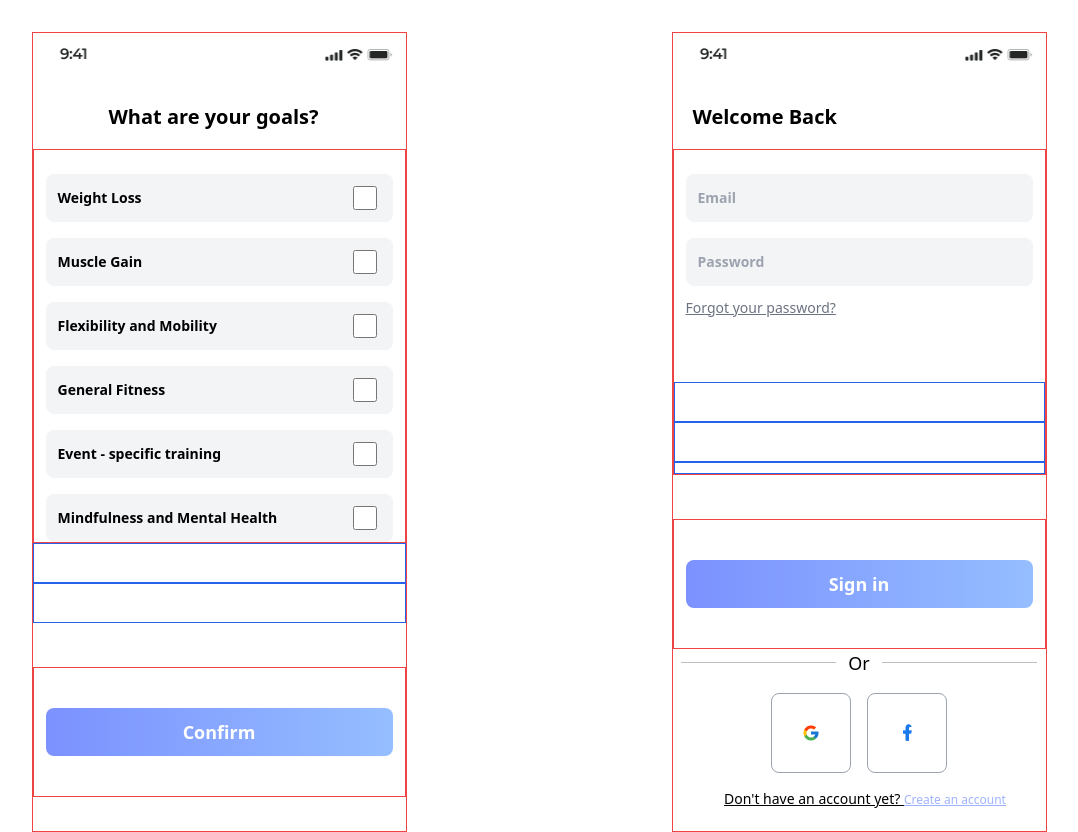
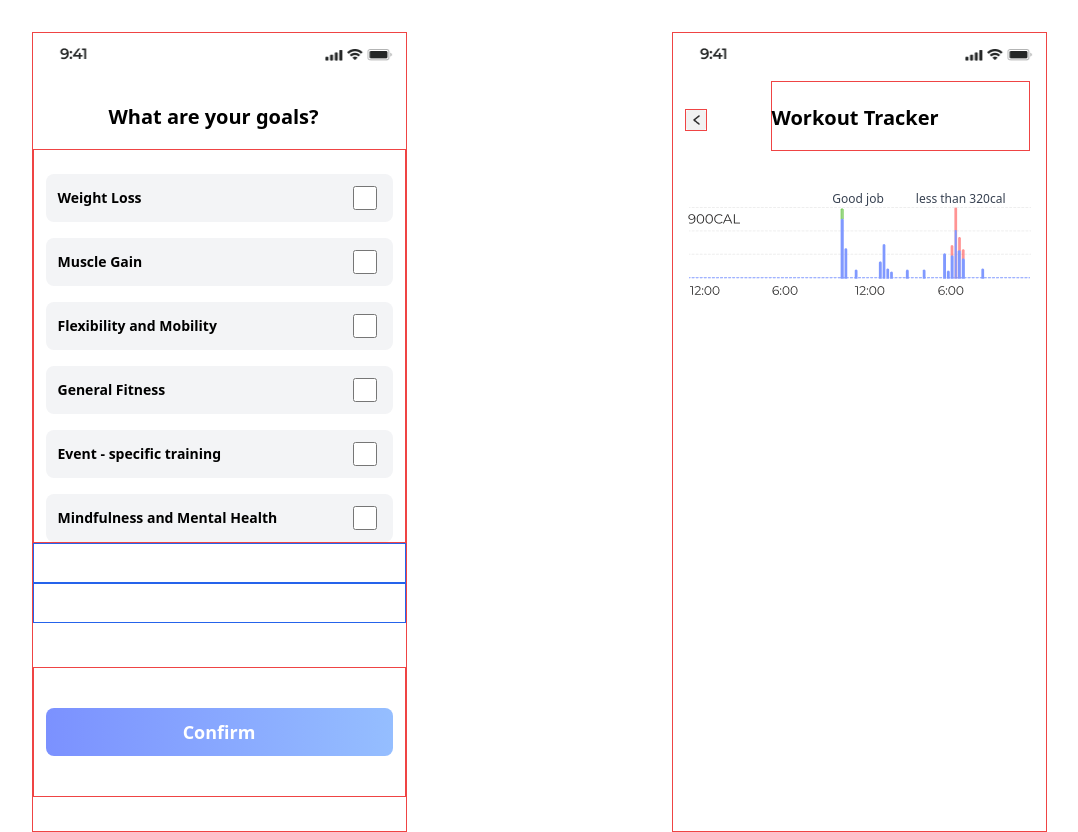
Before and after one commit to AbuUsaid/fitness_app_UI, a website: page src/index.html in a window 1280 px wide. Shown: the part 1664-2496 px from the top of the page, without its empty margins (101-1179 px from the left). Drawn offline with Linux system fonts and the light colour scheme.

Commit message:
align the graph with text

```diff
--- a/src/index.html
+++ b/src/index.html
@@ -426,101 +426,36 @@
       <div class="w-[375px] h-[800px] border border-red-500 mx-auto">
         <img src="/assets/Status.png" alt="Status" />
         <div>
-          <div class="flex justify-start items-center pt-1 pl-2">
+          <div class="flex justify-between items-center pt-1 pl-3 mb-8">
+            <img
+              src="/assets/chevron-left.png"
+              alt="back button"
+              class="border border-red-500 mr-12"
+            />
             <h2
-              class="text-left font-roboto font-bold text-xl leading-6 mb-2 mx-3 pt-6 pb-3"
+              class="text-start font-roboto font-bold text-xl leading-6 mb-2 mx-4 pt-6 pb-5 border border-red-500 flex-1"
             >
-              Welcome Back
+              Workout Tracker
             </h2>
           </div>
+          <!-- graph -->
           <div>
-            <!-- input form*4 -->
-            <div class="relative border border-red-500">
-              <form class="pt-6">
-                <div class="flex flex-col gap-4 mx-3">
-                  <input
-                    type="emal"
-                    placeholder="Email"
-                    class="w-85 h-12 rounded-lg bg-gray-100 text-sm font-monserrat font-bold text-gray-500 pl-3"
-                  />
-                  <input
-                    type="password"
-                    placeholder="Password"
-                    class="w-85 h-12 rounded-lg bg-gray-100 text-sm font-monserrat font-bold text-gray-500 pl-3"
-                  />
-                </div>
-              </form>
-              <!-- forgot password -->
-              <div class="flex items-center mb-6 mt-3">
-                <label
-                  for="forgot password"
-                  class="text-sm font-monserrat font-medium text-gray-500 ml-3 underline mb-10"
-                >
-                  Forgot your password?
-                </label>
-              </div>
-
-              <!--⚠️ the below divs help in aligning of buttons and for creating gap -->
-              <div class="border border-blue-600 h-10"></div>
-              <div class="border border-blue-600 h-10"></div>
-              <div class="border border-blue-600 h-3"></div>
+            <!-- Good job and less thatn 320 cals -->
+            <div class='flex items-center justify-end mr-10'>
+              <h2 class="font-monserrat text-xs font-normal leading-tight text-left text-gray-700">Good job </h2>
+              <h2 class="font-monserrat text-xs font-normal leading-tight text-left text-gray-700 ml-8">less than 320cal</h2>
+            </div>
+            <div class='flex justify-center'>
+              <img src="/assets/Chart.png" alt="graph">
             </div>
 
-            <!-- button here -->
-            <div
-              class="relative flex justify-center border border-red-500 mt-11"
-            >
-              <button
-                class="w-95 h-12 rounded-lg bg-gradient-to-r from-[#7B91FF] to-[#95BEFF] text-white font-monserrat font-bold text-lg focus:outline-none focus:ring-2 focus:ring-offset-2 focus:ring-blue-500 flex items-center flex-1 justify-center px-10 my-10 mx-3"
-              >
-                <h2 class="p-12">Sign in</h2>
-              </button>
-            </div>
-            <!-- or -->
-            <div class="flex items-center justify-center">
-              <div class="w-155 h-px border-solid border-gray-100 mr-3">
-                <img src="/assets/Line.png" alt="" />
-              </div>
-              <span class="text-lg text-black">Or</span>
-              <div class="w-155 h-px border-solid border-gray-100 ml-3">
-                <img src="/assets/Line.png" alt="" />
-              </div>
-            </div>
-            <!-- company logos -->
-            <div class="flex justify-center items-center mt-4">
-              <button
-                class="w-20 h-20 rounded-lg border border-gray-400 mr-4 flex justify-center items-center"
-              >
-                <img
-                  src="/assets/google.png"
-                  alt="Google Logo"
-                  class="w-15 h-15 object-cover rounded-full"
-                />
-              </button>
+          </div>
 
-              <button
-                class="w-20 h-20 rounded-lg border border-gray-400 flex justify-center items-center"
-              >
-                <img
-                  src="/assets/fb.png"
-                  alt="Facebook Logo"
-                  class="w-15 h-15 object-cover rounded-full"
-                />
-              </button>
-            </div>
-            <!-- Don't have an account -->
-            <div class="flex justify-center mt-4">
-              <label
-                for="no account"
-                class="text-sm font-monserrat font-medium text-black ml-3 underline"
-              >
-                Don't have an account yet?
-                <span
-                  class="font-monserrat text-xs font-medium text-[#9FB2FF] underline"
-                  >Create an account</span
-                >
-              </label>
-            </div>
+
+
+
+
+
           </div>
         </div>
       </div>
```
Also changed, not shown: assets/Chart.png (added), assets/Frame.png (added), assets/chevron-left.png (added), src/output.css.
